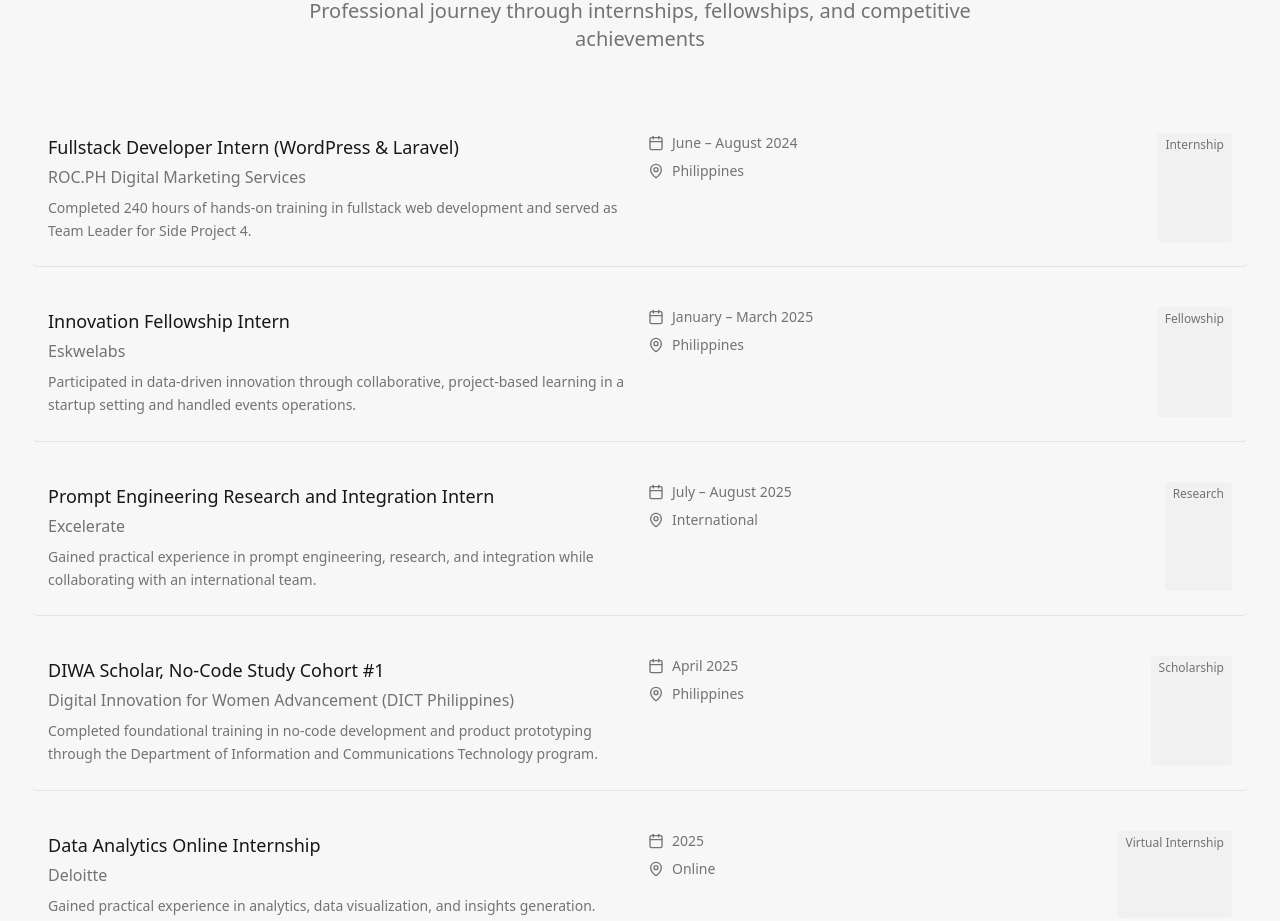
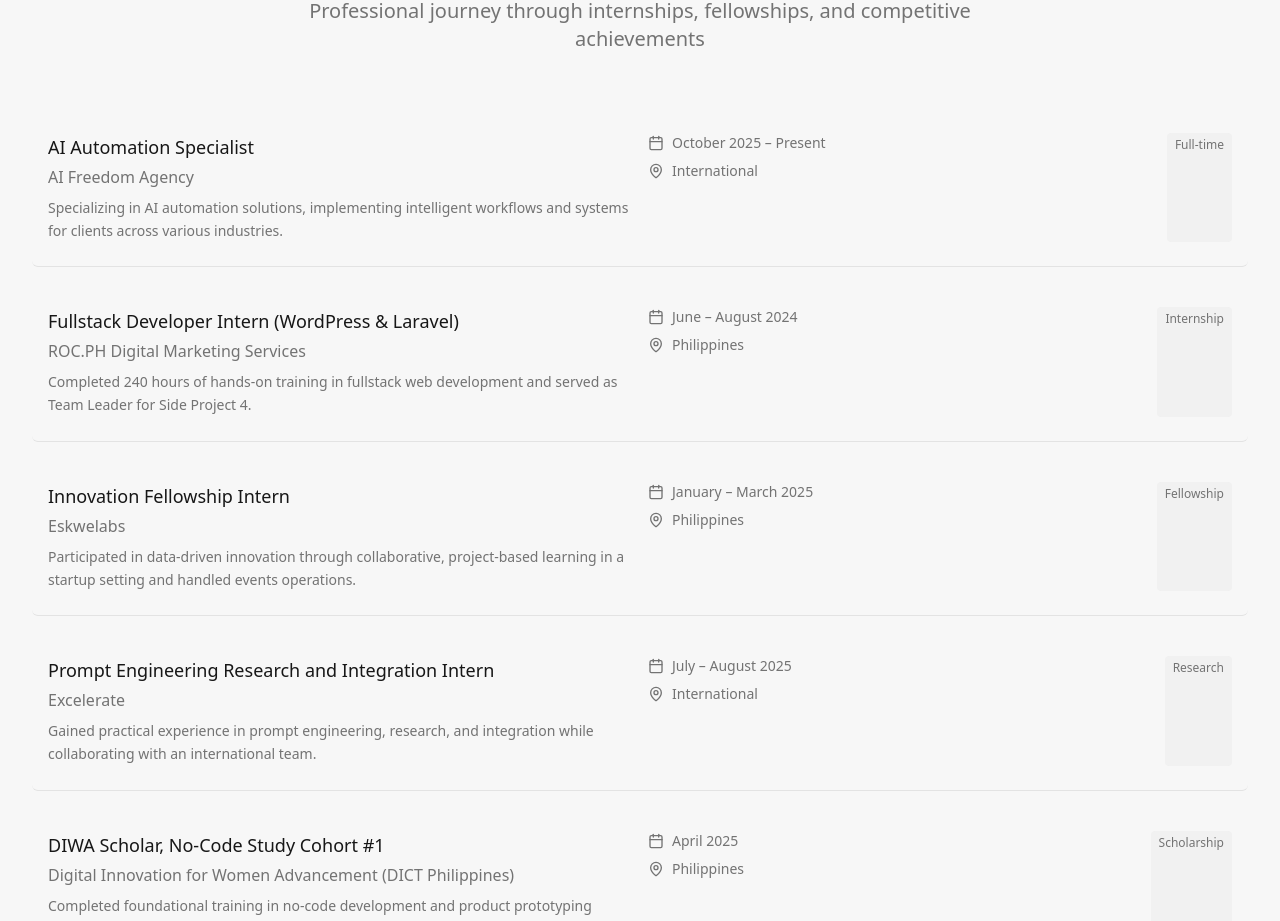
Before and after one commit to ryssellou/ryssel-flow-forge, a React (Vite) app: page / in a window 1280 px wide. Shown: the part 3960-4881 px from the top of the page. Built offline with nearby package versions, Linux system fonts and the light colour scheme; the HTML template or start-up script is replaced by a standard one.

Commit message:
Add work experience

```diff
--- a/src/components/Experience.tsx
+++ b/src/components/Experience.tsx
@@ -4,6 +4,19 @@ import { Calendar, MapPin, Award } from "lucide-react";
 
 const Experience = () => {
   const experiences = [
+    {
+      title: "AI Automation Specialist",
+      company: "AI Freedom Agency",
+      period: "October 2025 – Present",
+      location: "International",
+      type: "Full-time",
+      description: "Specializing in AI automation solutions, implementing intelligent workflows and systems for clients across various industries.",
+      achievements: [
+        "Develop AI-powered automation solutions",
+        "Implement intelligent workflow systems",
+        "Deliver international client projects"
+      ]
+    },
     {
       title: "Fullstack Developer Intern (WordPress & Laravel)",
       company: "ROC.PH Digital Marketing Services",
```
